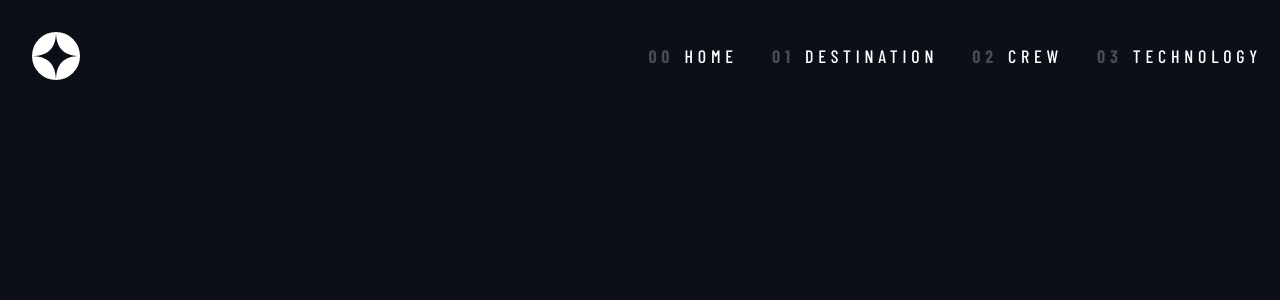
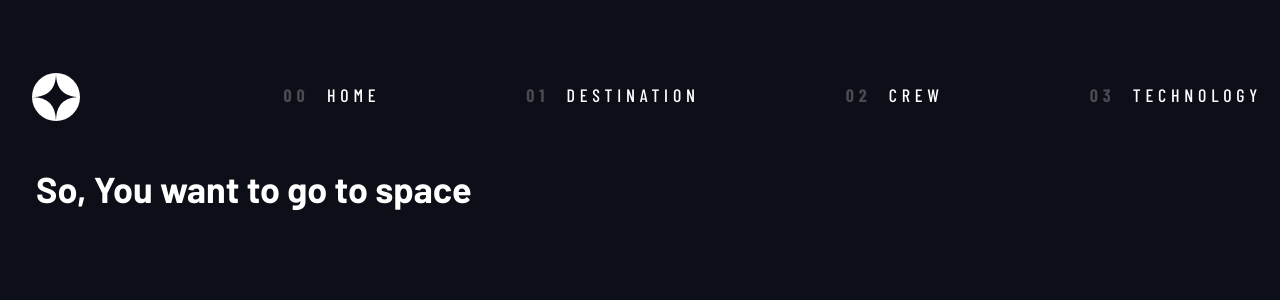
Before and after one commit to Angel-loop/design-system, a React (Create React App) app: page / in a window 1280 px wide. Shown: the top 300 px of the page. Built offline with nearby package versions, Linux system fonts and the light colour scheme; a web font is replaced by a local one.

Commit message:
setted up basic navigation usiing react router 6

```diff
--- a/package.json
+++ b/package.json
@@ -8,6 +8,7 @@
     "@testing-library/user-event": "^13.5.0",
     "react": "^18.2.0",
     "react-dom": "^18.2.0",
+    "react-router-dom": "^6.3.0",
     "react-scripts": "5.0.1",
     "web-vitals": "^2.1.4"
   },
--- a/src/App.js
+++ b/src/App.js
@@ -1,9 +1,50 @@
-import { Navbar } from "./components/Navbar";
-
+import { Link, Routes, Route } from "react-router-dom";
+import  logo  from './assets/shared/logo.svg'
+import { Home } from "./components/Home";
 
 const App = () => {
   return (
-    <Navbar/>
+  <div>
+        <header className='primary-navigation'>
+
+
+            <nav className='flex navbar '>
+
+                <img src={logo} alt=''></img>
+                <ul className='underline-indicators flex'>
+
+                    <li>
+                        <Link to='/' className='numbered-title'><span>00</span> Home</Link>
+                    </li>
+
+                    <li>
+                        <Link to='destination' className='numbered-title'><span>01</span> Destination</Link>
+                    </li>
+
+                    <li>
+                        <Link to='crew' className='numbered-title'><span>02</span> Crew</Link>
+                    </li>
+
+                    <li>
+                        <Link to='tech' className='numbered-title'><span>03</span> Technology</Link>
+                    </li>
+
+                </ul>
+
+            </nav>
+
+            <Routes>
+                <Route path='/' element={<Home/>} ></Route>
+                <Route path='destination' element={<h1>Destination Page</h1>} ></Route>
+                <Route path='crew' element={<h1>Whole Crew</h1>} ></Route>
+                <Route path='tech' element={<h1>Our Technology Stack</h1>} ></Route>
+            </Routes>
+
+
+
+    </header>
+
+  </div>
   )
   }
 
--- /dev/null
+++ b/src/components/Home.js
@@ -0,0 +1,12 @@
+
+
+export const Home = () =>{
+
+   return(
+    <div className="container">
+        <h1>So, You want to go to space</h1>
+    </div>
+   )
+
+
+}
--- a/src/components/Navbar.js
+++ /dev/null
@@ -1,13 +0,0 @@
-import logo from '../assets/shared/logo.svg'
-
-export const Navbar = () =>{
-    return(
-        <nav className='flex navbar'>
-        <img src={logo}></img>
-         <a href='#' className='numbered-title'><span>00</span> Home</a>
-         <a href='#' className='numbered-title'><span>01</span> Destination</a>
-         <a href='#' className='numbered-title'><span>02</span> Crew</a>
-         <a href='#' className='numbered-title'><span>03</span> Technology</a>
-         </nav>
-    )
-}
--- a/src/index.css
+++ b/src/index.css
@@ -36,10 +36,13 @@
 /*-----------------------*/
 
 
+/* General */
+
+ul{
+  list-style-type: none;
+}
+
 /* Box sizin */
-
-
-/* General */
 *,
 *::before,
 *::after{
@@ -260,9 +263,11 @@ a:visited{
   border-color: hsl( var(--clr-white) / .5);
 }
 
-.underline-indicators > .active{
+.underline-indicators > li > a > .active{
   border-color: hsl( var(--clr-white) / 1);
 }
+
+
 
 .navbar{
   place-items: center;
--- a/src/index.js
+++ b/src/index.js
@@ -2,11 +2,12 @@ import React from 'react';
 import ReactDOM from 'react-dom/client';
 import './index.css';
 import App from './App';
+import { BrowserRouter } from 'react-router-dom';
 
 
 const root = ReactDOM.createRoot(document.getElementById('root'));
 root.render(
-  <React.StrictMode>
-    <App />
-  </React.StrictMode>
+  <BrowserRouter>
+    <App/>
+  </BrowserRouter>
 );
```
Also changed, not shown: 2 other files (tests, documents, lock files or other folders).
